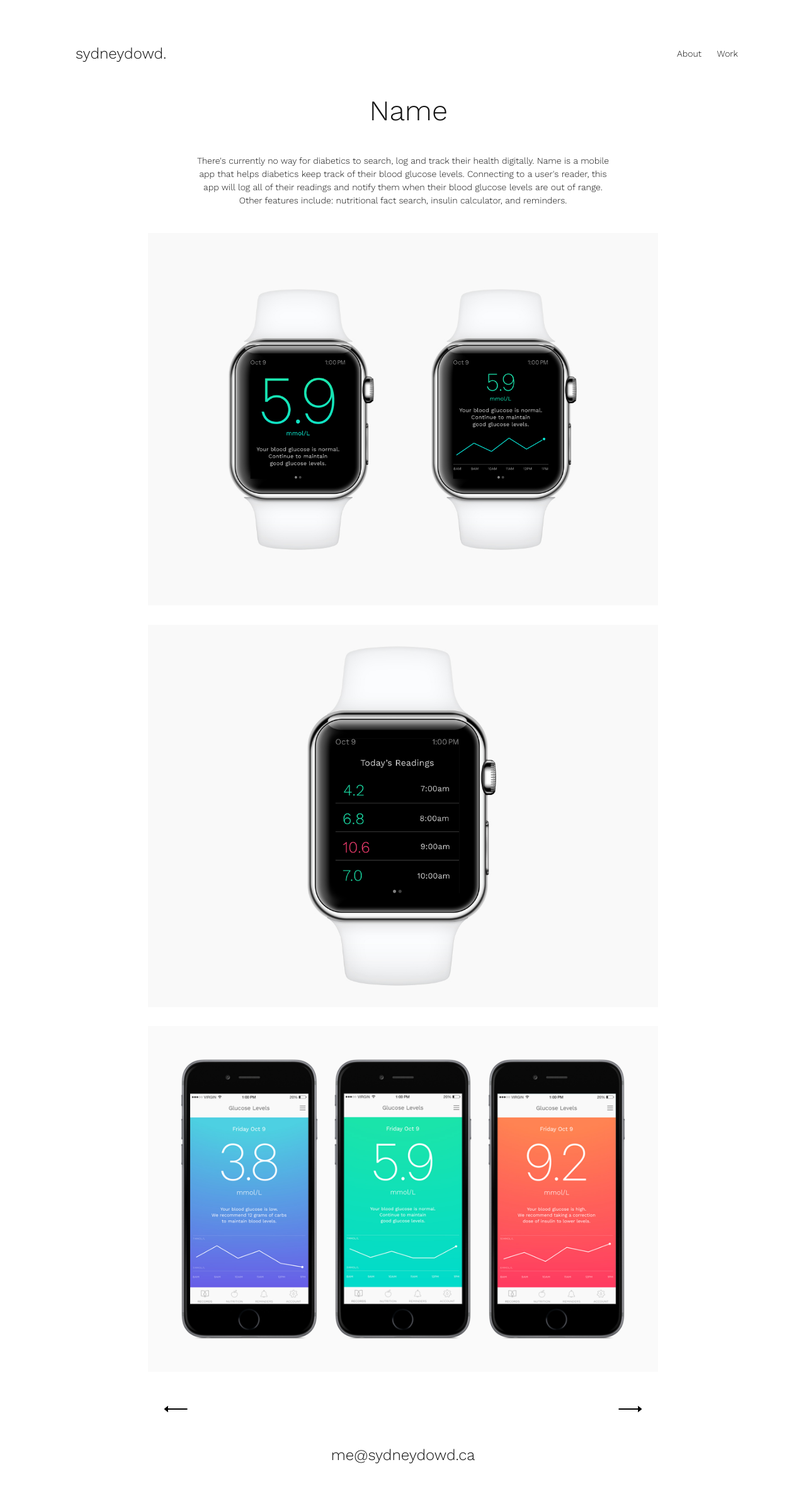
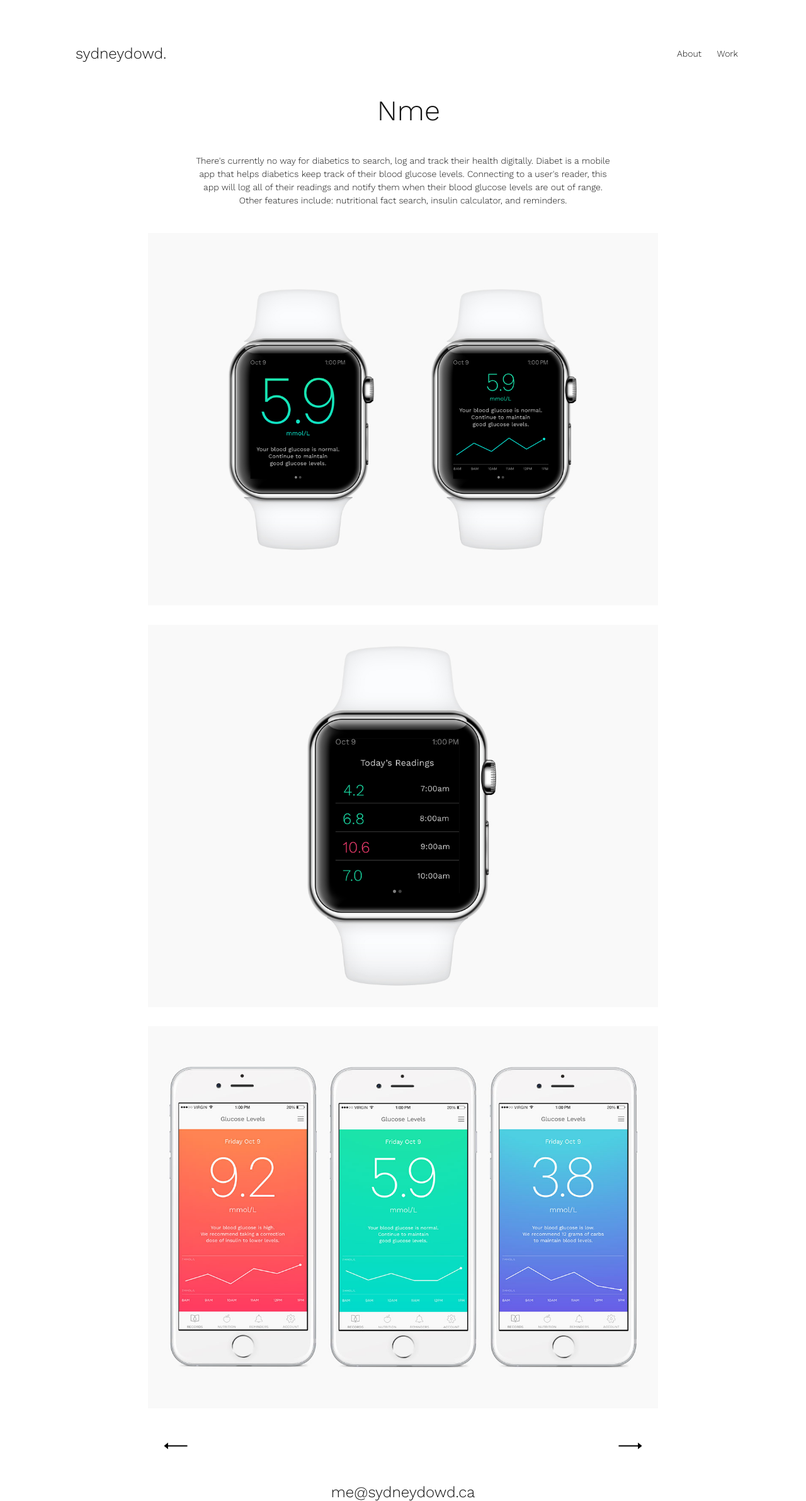
Before and after one commit to sydneydowd/portfolio, a Jekyll site: the page built from mmol.html, in a window 1280 px wide. Shown: the whole page at 63% size. Built offline with Jekyll 4.4.1, drawn with Linux system fonts in a browser that asks for light colours; before the commit the page ends 2324 px from its top, so only the background shows below that.

Commit message:
new diabetes photo

```diff
--- a/_includes/css/main.css
+++ b/_includes/css/main.css
@@ -15,6 +15,10 @@
 
 *, *:before, *:after {
   box-sizing: inherit;
+}
+
+.diabetes-pad {
+  padding: .25em;
 }
 
 .embed {
--- a/about.html
+++ b/about.html
@@ -7,4 +7,4 @@
 </div>
 
 <div class="bio pad-t">
-  <p class="mega">Hello, I'm Sydney Dowd. A Graphic Designer with a focus on interactive design.</p>
+  <p class="mega">Hello, I'm Sydney Dowd. A graphic designer with a focus on interactive design.</p>
--- a/mmol.html
+++ b/mmol.html
@@ -3,12 +3,12 @@
 ---
 
 <div class="project-name">
-  <h2 class="yotta">Name</h2>
+  <h2 class="yotta">Nme</h2>
 </div>
 
 <div class="project-about kilo">
   <p>There's currently no way for diabetics to search, log and track their health digitally.
-Name is a mobile app that helps diabetics keep track of their blood glucose levels. Connecting to a user's reader, this app will log all of their readings and notify them when their blood glucose levels are out of range. Other features include: nutritional fact search, insulin calculator, and reminders. </p>
+Diabet is a mobile app that helps diabetics keep track of their blood glucose levels. Connecting to a user's reader, this app will log all of their readings and notify them when their blood glucose levels are out of range. Other features include: nutritional fact search, insulin calculator, and reminders. </p>
 </div>
 
     <img class="workprev pad-b" src="{{site.baseurl}}/images/diabetes-watch.jpg" alt="Records on Iwatch">
```
Also changed, not shown: images/diabetes-app.jpg, images/diabetes-high.jpg (added), images/diabetes-low.jpg (added), images/diabetes-normal.jpg (added).
